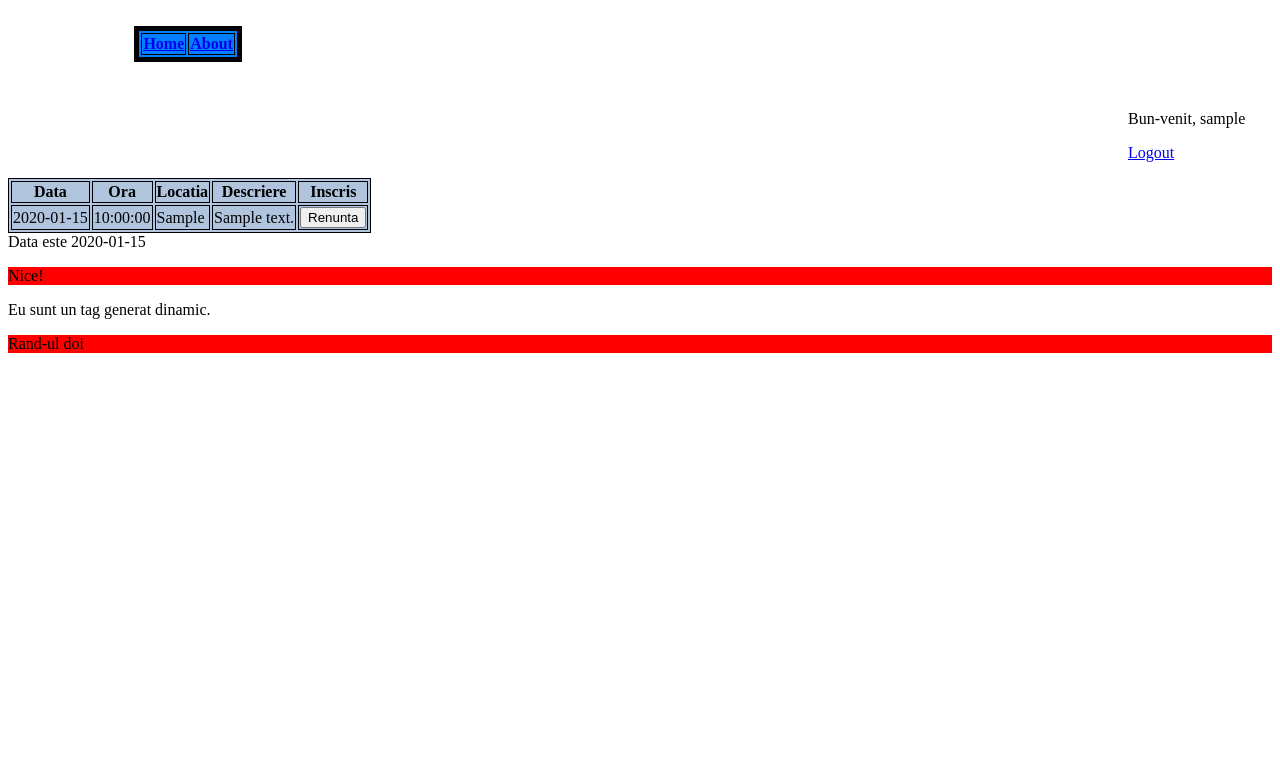
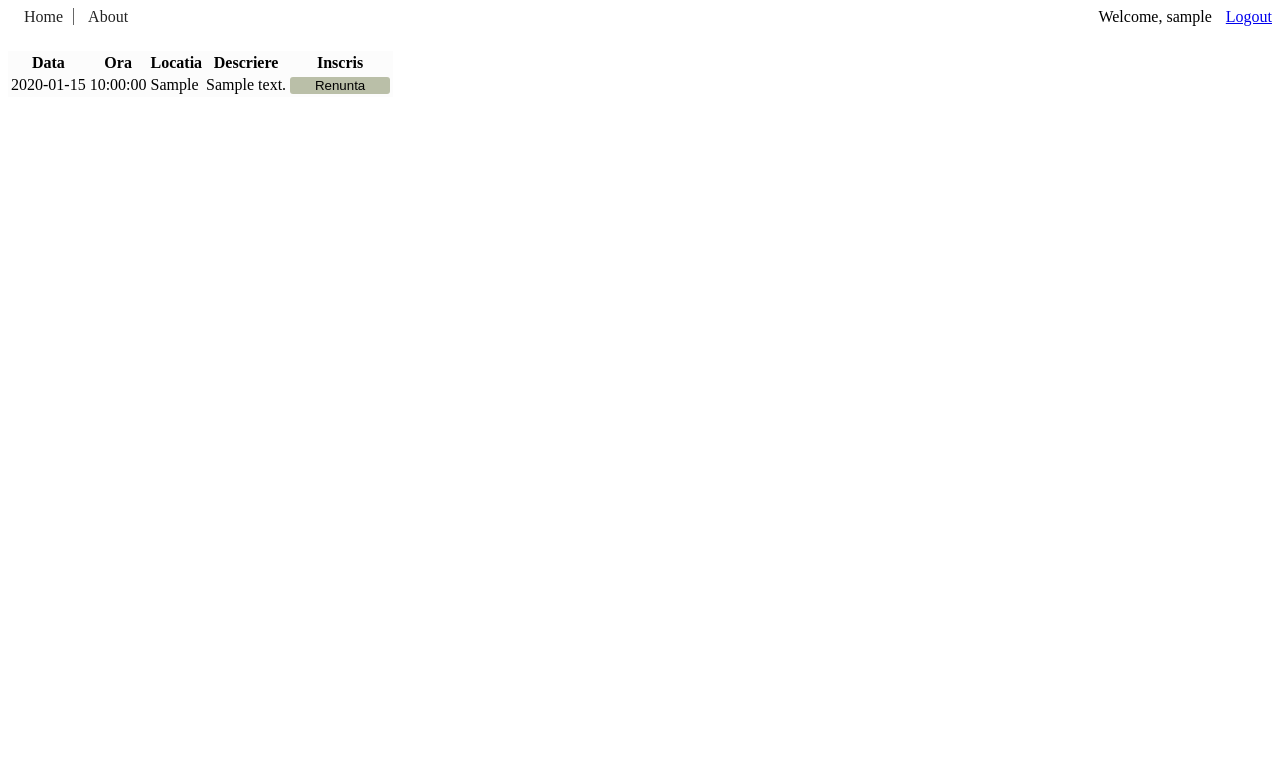
Before and after one commit to CiobanuMarcu/Coder-Dojo-Website, a PHP site: page /main_page.php in a window 1280 px wide. Shown: the top 783 px of the page. Run offline with PHP 8.4, Linux system fonts and the light colour scheme; the visitor is signed in with stand-in values (Sample User, id 1); tables that the repository leaves empty hold one stand-in row (values such as "Sample post"); lists and menus that the app fills with data are empty; some libraries are stand-ins or nearby versions.

Commit message:
Stilizat pagini #DRAGOS

```diff
--- a/src/css/main.css
+++ b/src/css/main.css
@@ -10,9 +10,9 @@
 }
 
 .field-set {
-    margin:0 10px;
+    margin: 0 10px;
     background-color: aqua;
-    height:50px;
+    height: 50px;
 }
 
 #meniu {
@@ -20,23 +20,60 @@
     height: 200px;
     border-style: solid;
 }
-.user_menu_container{
-    position: relative;
-    padding-left: 70em;
-    padding-top: 2em;
+
+.meniu_header {
+    clear: both;
+    overflow: hidden;
+    margin-bottom: 25px;
+}
+
+.user_menu_container p {
+    display: inline;
+}
+
+.user_menu_container p:last-child {
+    padding-left: 10px;
+}
+
+.user_menu_container {
+    float: right;
+}
+
+.meniu {
+    float: left;
+}
+
+.meniu a {
+    color: #222222;
+    text-decoration: none;
+}
+
+.meniu a:hover {
+    text-decoration: underline;
+}
+
+.meniu a:first-child {
+    padding-right: 10px;
+    border-right: 1px #666666 solid;
 
 }
 
-.TableClass {
-    background-color: #0080ff;
-    margin-left: 10%;
-    border: 5px solid black;
+.meniu a:last-child {
+    padding-left: 10px;
+}
+
+.session-table {
+    background-color: #fcfcfc;
+}
+
+.session-table input[type='button']{
+    border:0;
+    outline: none;
+    appearance: none;
+    box-shadow: none;
+    border-radius: 3px;
+    width: 100px;
+    text-align:center;
+    background-color: #babfa8;
 
 }
-table, td, th, tr{
-    border: 0.1em solid black;
-}
-
-.session-table{
-    background-color: lightsteelblue;
-}
--- a/src/js/main.js
+++ b/src/js/main.js
@@ -1,4 +1,3 @@
-console.log("hello");
 $(function(){
     $('#jQuery').text('Nice!');
     $('.header').css({'background-color':'red'});
@@ -6,7 +5,7 @@ $(function(){
 
     $('.subscribe-button').on('click',function(){
        var id= $(this).attr('id');
-        //alert('Ai apasat subscribe' + id);
+
         var value = $(this).attr('value');
         var request = $.ajax({
             url: 'logic/register_to_session.php',
--- a/src/main_page.php
+++ b/src/main_page.php
@@ -6,27 +6,36 @@
 <body>
 <?php
 session_start();
-        if (!isset ($_SESSION['user'])){
+if (!isset ($_SESSION['user'])) {
     header('Location: ../login.php');
-    //        echo "Bun-venit,". $_SESSION['user'];
-            //printf("Bun-venit, %s", $_SESSION['user']);
-        }
-
-        else{
-            include_once ('view/meniu.php');
-            printf("<div class=\"user_menu_container\"> <p>Bun-venit, %s </p>", $_SESSION['user']);
-            printf("<p><a href=\"../src/logic/logout_logic.php\">Logout</a></p></div>");
+} else {
+    printf("<div class=\"meniu_header\">");
+    include_once('view/meniu.php');
+    printf("<div class=\"user_menu_container\"> <p>Welcome, %s </p>", $_SESSION['user']);
+    printf("<p><a href=\"logic/logout_logic.php\">Logout</a></p></div>");
+    printf("</div>");
     include_once("service/SessionService.php");
     $sessions = SessionService::get_next_sessions();
-            foreach($sessions as $session){
-                printf('Data este %s', $session -> data);
+    printf("<table class='session-table'>");
+    printf("<tr><th>Data</th> <th>Ora</th> <th>Locatia</th> <th>Descriere</th> <th>Inscris</th></td></tr> ");
+    foreach ($sessions as $s) {
+        printf("<tr>");
+        printf("<td>%s</td>", $s->data);
+        printf("<td>%s</td>", $s->ora);
+        printf("<td>%s</td>", $s->locatia);
+        printf("<td>%s</td>", $s->descriere);
+        if (SessionService::is_subscribed($s->data, $_SESSION['user'])) {
+            printf("<td><input type='button' value='Renunta' id='$s->data' class='subscribe-button'/></td>");
+        } else {
+            printf("<td><input type='button' class='subscribe-button' id='$s->data' value='Inscrie'/></td>");
         }
+//                printf("\n data %s,ora %s, locatia %s, descriere %s,\n", $s -> data, $s -> ora, $s -> locatia, $s -> descriere);
+        printf("</tr>");
+    }
+    printf("</table>");
 }
 ?>
-        <p class="header"  id="jQuery" onClick="function(){alert('Bravo, ai deschis o alertă.')}"></p>
-        <p class="header">Rand-ul doi</p>
-        <script src="https://code.jquery.com/jquery-3.1.1.min.js" ></script>
-
+<script src="https://code.jquery.com/jquery-3.1.1.min.js"></script>
 <script src="js/main.js"></script>
 </body>
 </html>
--- a/src/service/SessionService.php
+++ b/src/service/SessionService.php
@@ -21,29 +21,14 @@ class SessionService{
                           OR (data = CURRENT_DATE AND CURRENT_TIME < ora - INTERVAL 1 hour)");
         $sessions = array();
         if ($result = mysqli_query($connection, $query)){
-            printf("<table class='session-table'>");
-            printf("<tr><th>Data</th> <th>Ora</th> <th>Locatia</th> <th>Descriere</th> <th>Inscris</th></td></tr> ");
             while ($row = $result->fetch_assoc()) {
                 $s = new Session();
-                $s -> data = $row["data"];
-                $s -> descriere = $row["descriere"];
-                $s -> locatia = $row["locatia"];
-                $s -> ora = $row["ora"];
+                $s->data = $row["data"];
+                $s->descriere = $row["descriere"];
+                $s->locatia = $row["locatia"];
+                $s->ora = $row["ora"];
                 array_push($sessions, $s);
-                printf("<tr>");
-                printf("<td>%s</td>", $s -> data);
-                printf("<td>%s</td>", $s -> ora);
-                printf("<td>%s</td>", $s -> locatia);
-                printf("<td>%s</td>", $s -> descriere);
-                if (self::is_subscribed($s -> data, $_SESSION['user'], $connection)){
-                    printf("<td><input type='button' value='Renunta' id='$s->data' class='subscribe-button'/></td>");
-                } else {
-                    printf("<td><input type='button' class='subscribe-button' id='$s->data' value='Inscrie'/></td>");
-                }
-//                printf("\n data %s,ora %s, locatia %s, descriere %s,\n", $s -> data, $s -> ora, $s -> locatia, $s -> descriere);
-                printf("</tr>");
             }
-            printf("</table>");
         }
 
         return $sessions;
@@ -77,10 +62,12 @@ class SessionService{
         }
     }
 
-    static function is_subscribed ($data, $user_id, $connection){
+    static function is_subscribed ($data, $user_id){
+        $connection = getConnection();
         $query = sprintf("SELECT * FROM coderdojo.inscrieri WHERE data = '%s' AND id_utilizator = '%s'", $data, $user_id);
         $result = mysqli_query($connection, $query);
         $rows = mysqli_num_rows($result);
+        closeConnection($connection);
         return ($rows == 1);
     }
 
--- a/src/view/meniu.php
+++ b/src/view/meniu.php
@@ -1,26 +1,10 @@
-<html>
-<link rel="stylesheet" type="text/css" href="../css/main.css">
-<?php
-/**
- * Created by PhpStorm.
- * User: MJ
- * Date: 17-Sep-16
- * Time: 2:01 PM
- */
-?>
-<body>
+<div class="meniu">
 
 
-    <table class="TableClass">
 
-        <tr>
+        <a href="../login.php">Home</a>
+        <a href="../about.php">About</a>
 
-            <th><a href="../login.php">Home</a></th>
 
-            <th><a href="../about.php">About</a></th>
 
-        </tr>
-    </table>
-
-</body>
-</html>
+</div>
```
Lines whose indentation alone changed are shown as unchanged.
